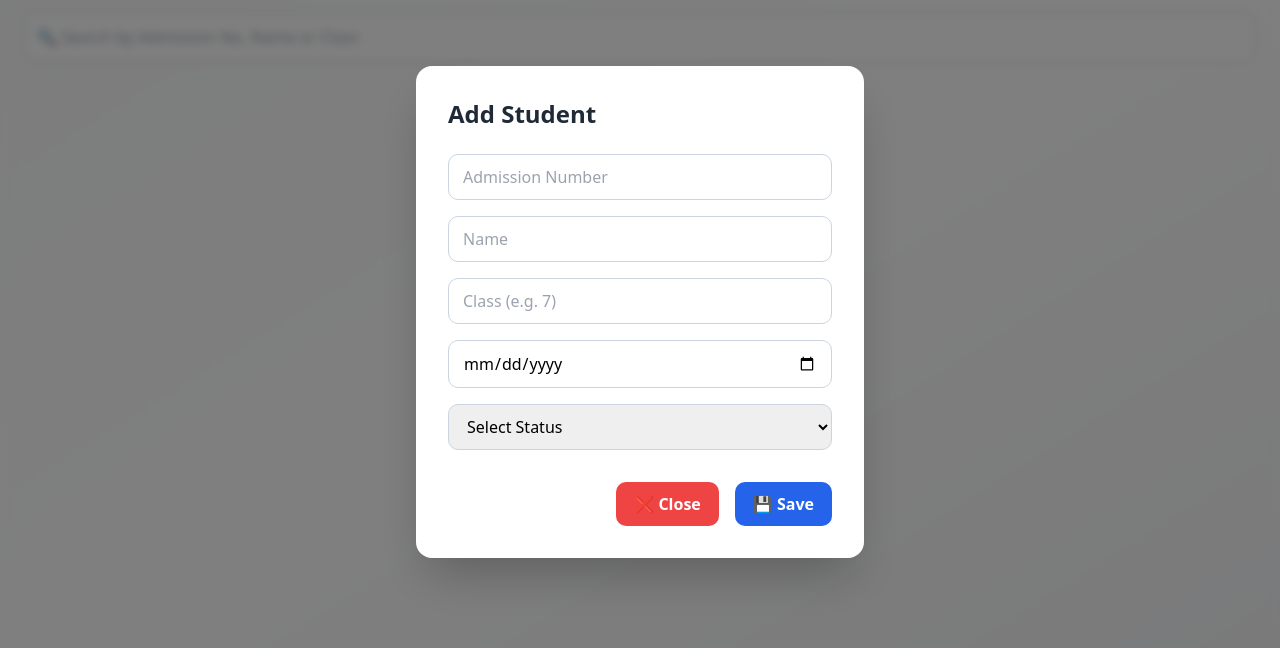
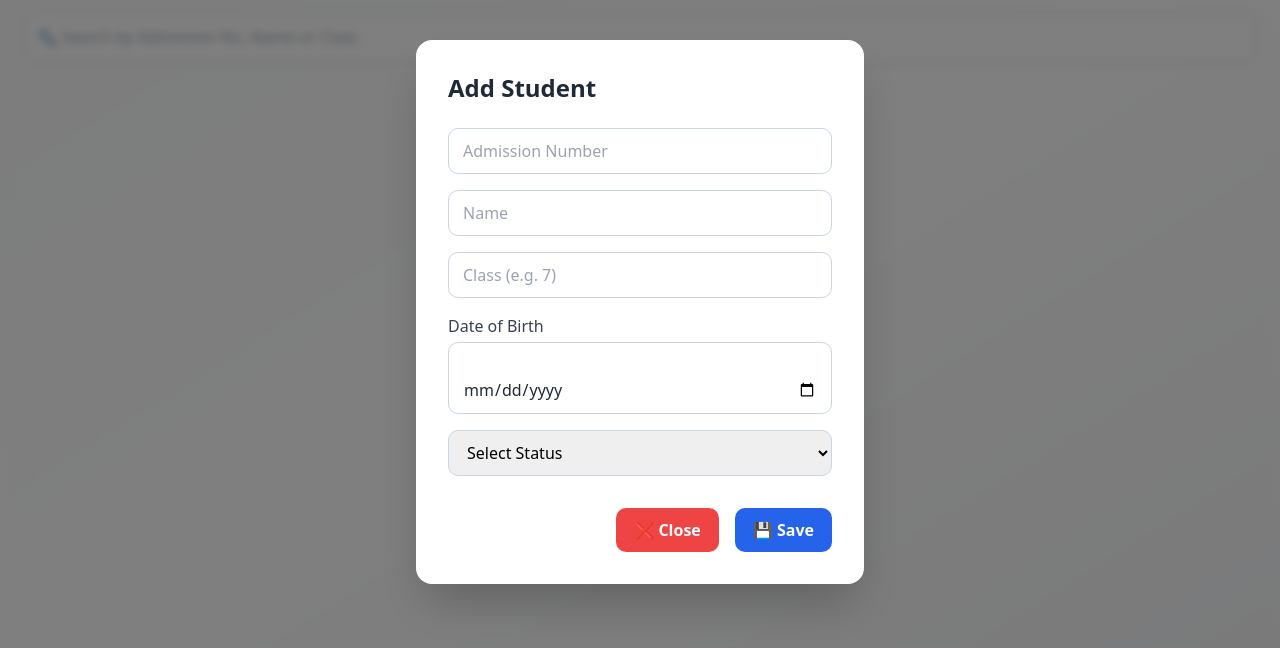
Before and after one commit to mohamed-muzamil123/Monthly-Chart-Admin, a plain HTML site: page students.html in a window 1280 px wide. Both pictures are taken after a click on the button "➕ Add Student". Shown: the part 88-736 px from the top of the page. Drawn offline with nearby package versions, Linux system fonts and the light colour scheme; no server answers.

Commit message:
Update students.html

```diff
--- a/students.html
+++ b/students.html
@@ -48,7 +48,15 @@
       <input type="text" id="admissionNumber" placeholder="Admission Number" inputmode="numeric" class="input-field" />
       <input type="text" id="studentName" placeholder="Name" class="input-field" />
       <input type="text" id="studentClass" placeholder="Class (e.g. 7)" class="input-field" inputmode="numeric" />
-      <input type="date" id="dob" placeholder="Date of Birth" class="input-field" />
+      <div>
+  <label for="dob" class="block text-gray-700 font-medium mb-1">Date of Birth</label>
+  <input
+    type="date"
+    id="dob"
+    class="input-field text-gray-800 placeholder-gray-400"
+  />
+</div>
+
 
       <select id="hafizStatus" class="input-field">
         <option value="">Select Status</option>
@@ -419,6 +427,17 @@ function renderStudents(list) {
       background: #1d4ed8;
       transform: translateY(-1px);
     }
+
+    input[type="date"]::before {
+  content: attr(placeholder);
+  color: #9ca3af; /* gray-400 */
+  margin-right: 0.5rem;
+}
+input[type="date"]:focus::before,
+input[type="date"]:valid::before {
+  content: "";
+}
+
   </style>
 </body>
 </html>
```
